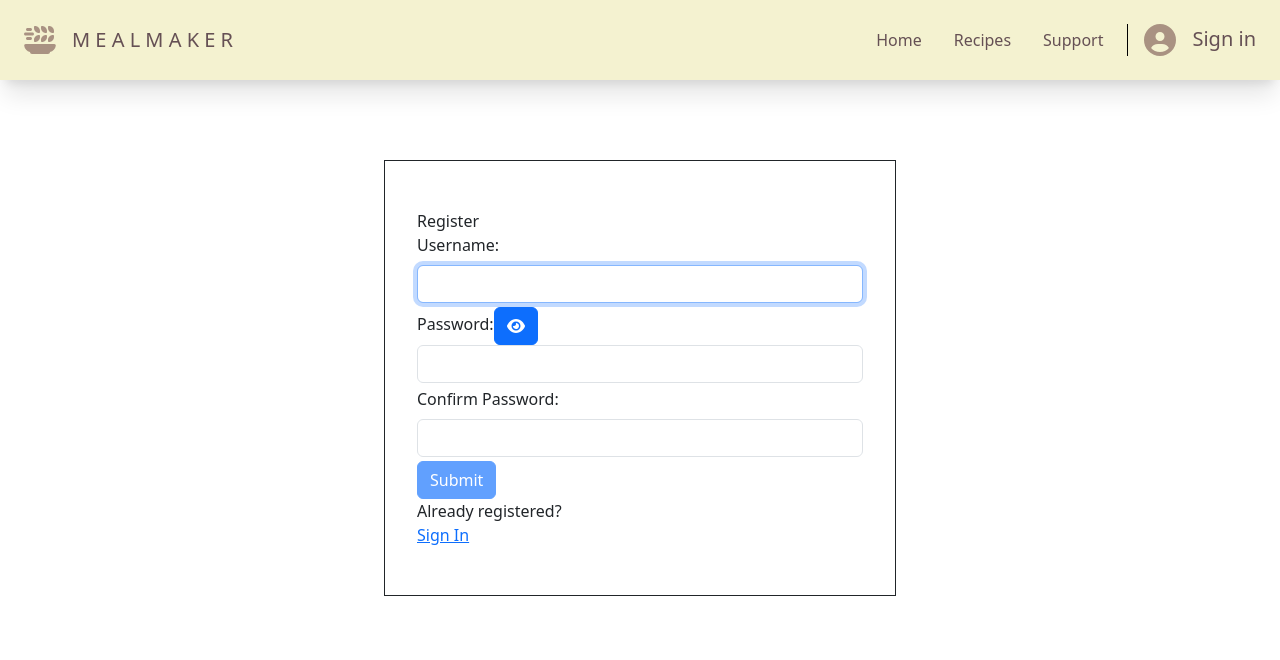
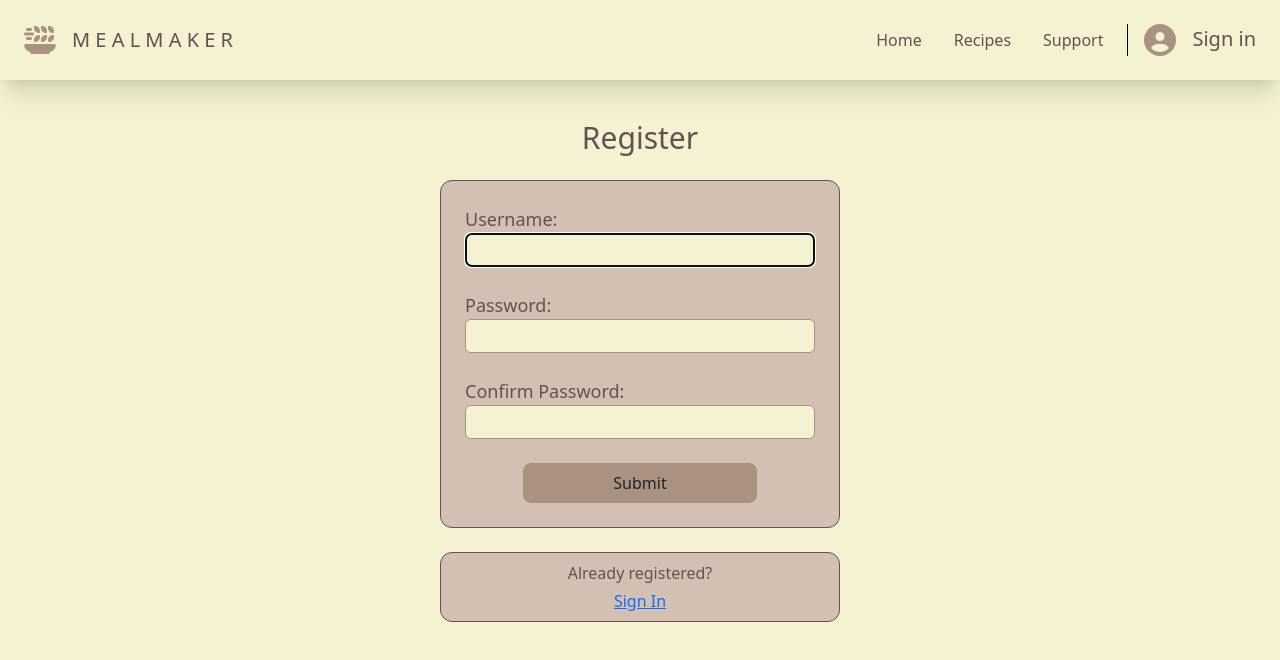
Before and after one commit to patrickmenninger/meal-maker-v1, a React (Create React App) app: page /register in a window 1280 px wide. Shown: the top 660 px of the page. Built offline with nearby package versions, Linux system fonts and the light colour scheme.

Commit message:
worked on recipe ui and did register ui

```diff
--- a/src/App.js
+++ b/src/App.js
@@ -21,6 +21,7 @@ function App() {
 
           {/* public routes */}
           <Route path='/' element={<Home />} />
+          <Route path='/recipes' element={<Recipes />} />
           <Route path='/register' element={<Register />} />
           <Route path='/login' element={<Login />} />
           <Route path='/unauthorized' />
@@ -32,7 +33,6 @@ function App() {
               <Route path='/my-plan' />
               <Route path='/macros' />
               <Route path='/settings' element={<Settings />}/>
-              <Route path='/recipes' element={<Recipes />} />
             </Route>
 
             <Route element={<RequireAuth allowedRoles={[ 201 ]} />}>
--- a/src/components/Filter.js
+++ b/src/components/Filter.js
@@ -49,17 +49,17 @@ const Filter = ( {updateParams, params} ) => {
             </div>
             <div>
                 <ul className="filter-list">
-                    <li>
+                    <li className="filter-item">
                         <input type="checkbox" onChange={() => handleCheck("0-30")}></input>
-                        <p>0 - 30 mins</p>
+                        <div>0 - 30 mins</div>
                     </li>
-                    <li>
+                    <li className="filter-item">
                         <input type="checkbox" onChange={() => handleCheck("31-60")}></input>
-                        <p>31 - 60 mins</p>
+                        <div>31 - 60 mins</div>
                     </li>
-                    <li>
+                    <li className="filter-item">
                         <input type="checkbox" onChange={() => handleCheck("60-2880")}></input>
-                        <p>60+ mins</p>
+                        <div>60+ mins</div>
                     </li>
                 </ul>
             </div>
--- a/src/components/Login.js
+++ b/src/components/Login.js
@@ -102,11 +102,11 @@ const Login = () => {
     <div className="bg-off-white h-[91vh]">
       <div className="block mx-auto w-[400px]">
         <p className={errMsg ? 'errmsg' : 'offscreen'}>{errMsg}</p>
-        <div className="text-center py-4 text-3xl">Login</div>
+        <div className="text-center py-4 text-3xl text-grey">Login</div>
         <div className="border-[1.5px] border-grey p-4 bg-tan rounded-xl">
           <form>
 
-            <div className="items-center">
+            <div>
               <label htmlFor="username" className="text-grey text-lg">
                 Username:
               </label>
@@ -156,7 +156,7 @@ const Login = () => {
           </form>
         </div>
         <div className="mt-4 border-[1.5px] border-grey p-2 bg-tan rounded-xl text-center">
-          <p>Need an account?</p>
+          <p className="mb-1 text-grey">Need an account?</p>
           <Link to='/register'>Sign Up</Link>
         </div>
       </div>
--- a/src/components/Recipes.js
+++ b/src/components/Recipes.js
@@ -1,4 +1,3 @@
-import { Col, Row, Container } from 'react-bootstrap';
 import { useState, useEffect } from 'react';
 import useAxiosPrivate from '../hooks/useAxiosPrivate';
 import Filter from './Filter';
@@ -88,42 +87,36 @@ const Recipes = () => {
     },[axiosPrivate])
 
   return (
-    <div className='content'>
-        <Container>
-            <Row>
-                <Col className='br filter' xs={2}>
+    <div className="block lg:grid container-recipes">
+        <div className="hidden lg:block filter border-r-2 w-5/6 pt-4 pl-3">
             {/* Passes in the setParams function */}
             <Filter updateParams={addFilters} params={params}/>
-                </Col>
-                <Col>
+        </div>
+        <div className="recipes">
             Recipes
             <div>
-                        <hr/>
                 Image, title, stars
                 <br/>
                 author, cooking time
-                        <hr/>
             </div>
             <div>
                 {
                     recipes?.length
                         ? (
-                                    <ul className='recipe-list'>
+                            <ul>
                                 {
                                     recipes.map((recipe, i) => <li key={i}>
-                                                    <img className='recipe-image' src={recipe.image} alt="" style={{float: "left"}}/>
-                                                    <p className='recipe-title'>{recipe.title}</p>
-                                                    <p className='recipe-time'>Total time: {recipe.cookTime}min</p>
+                                            <img src={recipe.image} alt=""/>
+                                            <p>{recipe.title}</p>
+                                            <p>Total time: {recipe.cookTime}min</p>
                                     </li>)
                                 }
                             </ul>
                         ) : <h1>no recipes </h1>
                 }
             </div>
-                </Col>
-            </Row>
-        </Container>
-        <div className='pages'>
+        </div>
+        <div className='pages mx-auto border-t'>
             Page
         </div>
     </div>
--- a/src/components/Register.js
+++ b/src/components/Register.js
@@ -1,10 +1,8 @@
 import { useRef, useState, useEffect } from "react";
 import { Link } from "react-router-dom";
-import { faCheck, faTimes, faInfoCircle, faEye } from "@fortawesome/free-solid-svg-icons";
+import { faCheck, faTimes, faInfoCircle} from "@fortawesome/free-solid-svg-icons";
 import { FontAwesomeIcon } from "@fortawesome/react-fontawesome";
-import { Form } from "react-bootstrap";
 import '../index.css';
-import Button from "react-bootstrap/Button";
 import axios from "../api/axios.js";
 
 const USER_REGEX = /^[a-zA-Z][a-zA-Z0-9-_]{3,20}/;
@@ -66,18 +64,6 @@ const Register = () => {
     useEffect(() => {
         setErrMsg('');
     }, [user, pwd, matchPwd])
-
-
-    //Sets the type of field to show the password
-    const [pwdType, setPwdType] = useState('password');
-
-    const showPwd = () => {
-        if (pwdType === 'password') {
-            setPwdType('text')
-        } else {
-            setPwdType('password')
-        }
-    }
 
     /*
      * On submit of the form. If either the username or password doesn't pass the REGEX, it is considered invalid.
@@ -143,18 +129,20 @@ const Register = () => {
                 <a href='/login'>Sign In</a>
             </div>
         ) : (
-            //If the person isn't successfully logged in, then the form is displayed
-            <div className='register-form'>
+            <div className="bg-off-white h-[91vh]">
+                {/*If the person isn't successfully logged in, then the form is displayed*/}
+                <div className="block mx-auto w-[400px]">
                     {/* Displays the error message if there exists one, else it is offscreen */}
                     <p ref={errRef} className={errMsg ? 'errmsg' : 'offscreen'}>{errMsg}</p>
-                <div>Register</div>
-                <Form>
-                    <Form.Group>
+                    <div className="text-center py-4 text-3xl text-grey">Register</div>
+                    <div className="border-[1.5px] border-grey p-4 bg-tan rounded-xl">
+                        <form>
+                            <div>
                                 {/*
                                 * Username field. Checks for a valid name and if it is valid a checkmark is displayed
                                 * If the name is invalid and the user exists a red x is displayed
                                 */}
-                        <Form.Label>
+                                <label htmlFor="username" className="text-grey text-lg">
                                     Username:
                                     <span className={validName ? 'valid' : 'hide'}>
                                         <FontAwesomeIcon icon={faCheck} size='xl'/>
@@ -162,15 +150,19 @@ const Register = () => {
                                     <span className={validName || !user ? 'hide' : 'invalid'}>
                                         <FontAwesomeIcon icon={faTimes} size='xl'/>
                                     </span>
-                        </Form.Label>
+                                </label>
                                 {/*
                                 * On change set the value of user based on the current text in the field (onChange).
                                 * ref is to set the focus to the user field
                                 * onBlur is when the user clicks off the field, onFocus is when they click on
                                 */}
-                        <Form.Control
+                                <input
+                                    className="w-full border-[1.5px] border-brown rounded-md px-2 py-1 bg-off-white"
+                                    title="Please enter Username"
+                                    placeholder=""
+                                    spellCheck="false"
                                     type='text'
-                            id='username'
+                                    name='username'
                                     ref={userRef}
                                     autoComplete="off"
                                     onChange={(e) => setUser(e.target.value)}
@@ -182,20 +174,19 @@ const Register = () => {
                                 * If the user is focused and there is something in the field and the name isn't valid
                                 * the instructions are displayed, else they are offscreen
                                 */}
-                        <Form.Text id='uidnote' className={userFocus && user && !validName ? 'instructions' : 'offscreen'}>
+                                <div id='uidnote' className={userFocus && user && !validName ? 'instructions' : 'offscreen'}>
                                     <FontAwesomeIcon icon={faInfoCircle} />
                                     4 to 20 characters. <br />
                                     Must begin with a letter. <br />
                                     Letters, numbers, underscores, hyphens allowed.
-                        </Form.Text>
-                    </Form.Group>
-                    <Form.Group>
-                        <div>
+                                </div>
+                            </div>
+                            <div  className="my-4">
                                 {/*
                                 * If the password is valid a checkmark appears.
                                 * If the password isn't valid and the password exists then an x appears
                                 */}
-                            <Form.Label>
+                                <label htmlFor="password" className="text-grey text-lg">
                                     Password:
                                     <span className={validPwd ? 'valid' : 'hide'}>
                                         <FontAwesomeIcon icon={faCheck} size='xl'/>
@@ -203,34 +194,32 @@ const Register = () => {
                                     <span className={validPwd || !pwd ? 'hide' : 'invalid'}>
                                         <FontAwesomeIcon icon={faTimes} size='xl'/>
                                     </span>
-                            </Form.Label>
-                            {/* On click changed the password type to text and shows it */}
-                            <Button onClick={showPwd} className='show-button'>
-                                <FontAwesomeIcon icon={faEye}/>
-                            </Button>
-                        </div>
+                                </label>
                                 {/*
                                 * Type changes based on what the user selects.
                                 * onChange it changes the password variable
                                 */}
-                        <Form.Control
-                            type={pwdType}
-                            id='password'
+                                <input
+                                    className="w-full border-[1.5px] border-brown rounded-md px-2 py-1 bg-off-white"
+                                    title="Please enter Password"
+                                    placeholder=""
+                                    type="password"
+                                    name='password'
                                     autoComplete="off"
                                     onChange={(e) => setPwd(e.target.value)}
                                     required
                                     onFocus={() => setPwdFocus(true)}
                                     onBlur={() => setPwdFocus(false)}
                                 />
-                        <Form.Text id='uidnote' className={pwdFocus && !validPwd ? 'instructions' : 'offscreen'}>
+                                <div id='uidnote' className={pwdFocus && !validPwd ? 'instructions' : 'offscreen'}>
                                     <FontAwesomeIcon icon={faInfoCircle} />
                                     At least 8 characters. <br />
                                     Must include uppercase and lowercase letters, a number and a special charcter. <br />
                                     Allowed special characters: !, @, #, $, %, ^, &
-                        </Form.Text>
-                    </Form.Group>
-                    <Form.Group>
-                        <Form.Label>
+                                </div>
+                            </div>
+                            <div className="my-4">
+                                <label htmlFor="confirmPwd" className="text-grey text-lg">
                                     Confirm Password:
                                     <span className={validMatch && matchPwd ? 'valid' : 'hide'}>
                                         <FontAwesomeIcon icon={faCheck} size='xl'/>
@@ -238,10 +227,12 @@ const Register = () => {
                                     <span className={validMatch || !matchPwd ? 'hide' : 'invalid'}>
                                         <FontAwesomeIcon icon={faTimes} size='xl'/>
                                     </span>
-                        </Form.Label>
-                        <Form.Control
-                            type={pwdType}
-                            id='confirm_pwd'
+                                </label>
+                                <input
+                                    title="Re-enter Password"
+                                    className="w-full border-[1.5px] border-brown rounded-md px-2 py-1 bg-off-white"
+                                    name="confirmPwd"
+                                    type="password"
                                     onChange={(e) => setMatchPwd(e.target.value)}
                                     required
                                     onFocus={() => setMatchFocus(true)}
@@ -250,23 +241,23 @@ const Register = () => {
                                 {/*
                                 * If the match field is focused and the passwords aren't a valid match then display the instructions
                                 */}
-                        <Form.Text id='uidnote' className={matchFocus && !validMatch ? 'instructions' : 'offscreen'}>
+                                <div id='uidnote' className={matchFocus && !validMatch ? 'instructions' : 'offscreen'}>
                                     <FontAwesomeIcon icon={faInfoCircle} />
                                     Must match the first password input field.
-                        </Form.Text>
-                    </Form.Group>
+                                </div>
+                            </div>
                             {/*
                             * On click to submit the form. The button is disabled if the name is invalid,
                             * if the password is invalid, and if the passwords don't match
                             */}
-                    <Button onClick={handleSubmit} disabled={!validName || !validPwd || !validMatch ? true : false}>Submit</Button>
-                </Form>
-                <p>
-                    Already registered? <br/>
-                    <span className='line'>
+                            <button type="button" className='block w-4/6 bg-brown rounded-lg py-2 mx-auto' onClick={handleSubmit} disabled={!validName || !validPwd || !validMatch ? true : false}>Submit</button>
+                        </form>
+                    </div>
+                    <div className="mt-4 border-[1.5px] border-grey p-2 bg-tan rounded-xl text-center">
+                        <p className="text-grey mb-1">Already registered? </p>
                         <Link to='/login'>Sign In</Link>
-                    </span>
-                </p>
+                    </div>
+                </div>
             </div>
             )}
     </>
--- a/src/index.css
+++ b/src/index.css
@@ -45,12 +45,6 @@ code {
 
 .persistCheck label {
   margin: 0;
-}
-
-[type="checkbox"] {
-  height: 20px;
-  width: 20px;
-  margin: 0 5px 2px 2px;
 }
 
 /* Navigation.js */
@@ -107,6 +101,34 @@ code {
 }
 
 /* Recipes.js */
+.container-recipes {
+
+  gap: 10px;
+  grid-template-areas:
+    'filter recipes recipes recipes recipes'
+    'filter recipes recipes recipes recipes'
+    'pages pages pages pages pages';
+
+}
+
+.pages {
+
+  grid-area: pages;
+
+}
+
+.recipes {
+
+  grid-area: recipes;
+
+}
+
+.filter {
+
+  grid-area: filter;
+
+}
+
 .br {
   border-right: 1px solid;
 }
@@ -115,32 +137,12 @@ code {
   text-align: center;
 }
 
-.filter {
-  width: 30%;
-}
+.filter-item {
 
-.filter-cats {
-  text-align: center;
-  font-size: 20px;
-}
+  display: flex;
+  align-content: center;
+  padding-bottom: 1rem;
 
-.filter-options {
-  text-align: center;
-}
-
-.filter-list {
-  list-style: none;
-  display: grid;
-  width: 100%;
-}
-
-.filter-list > li {
-  display: flex;
-}
-
-.filter-list > li > input {
-  height: 1rem;
-  width: 1rem;
 }
 
 .recipe-list {
```
Lines whose indentation alone changed are shown as unchanged.
